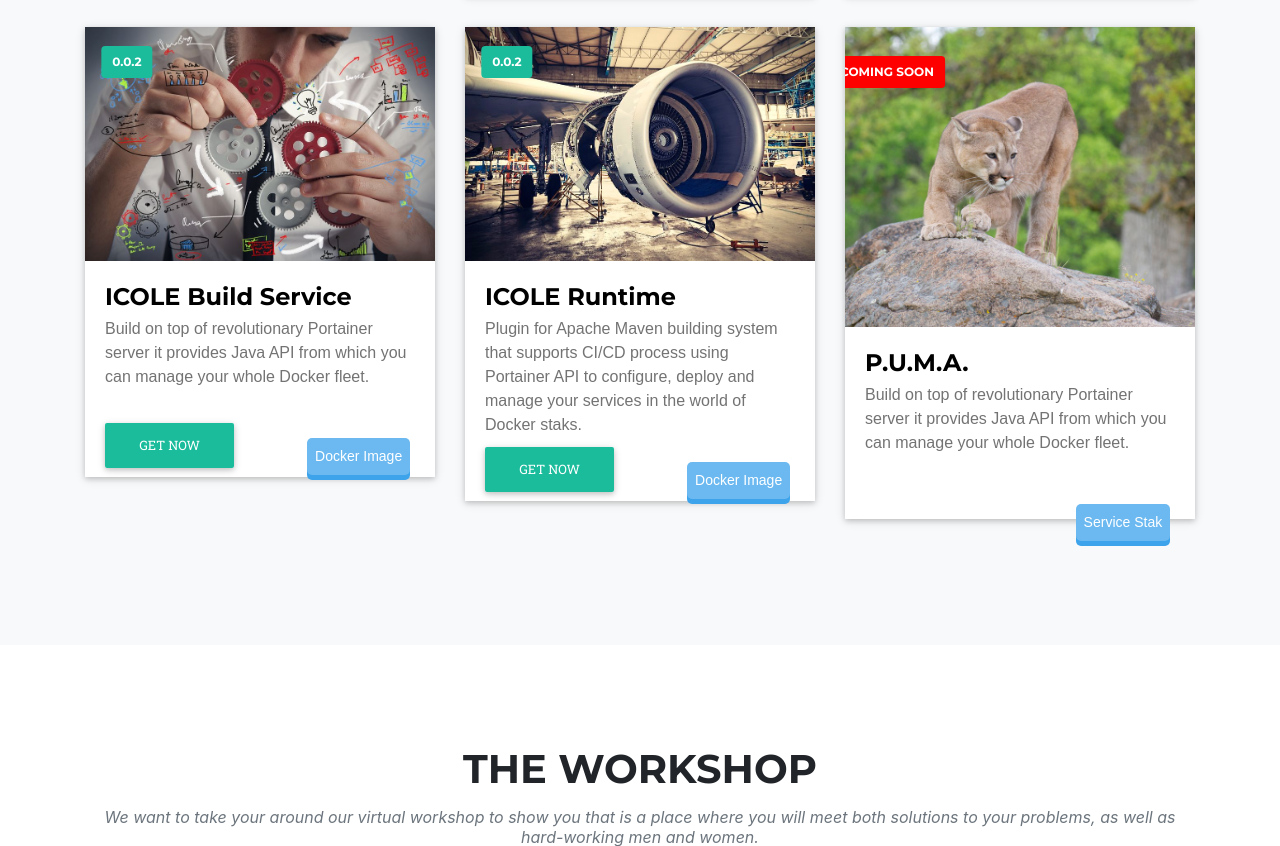
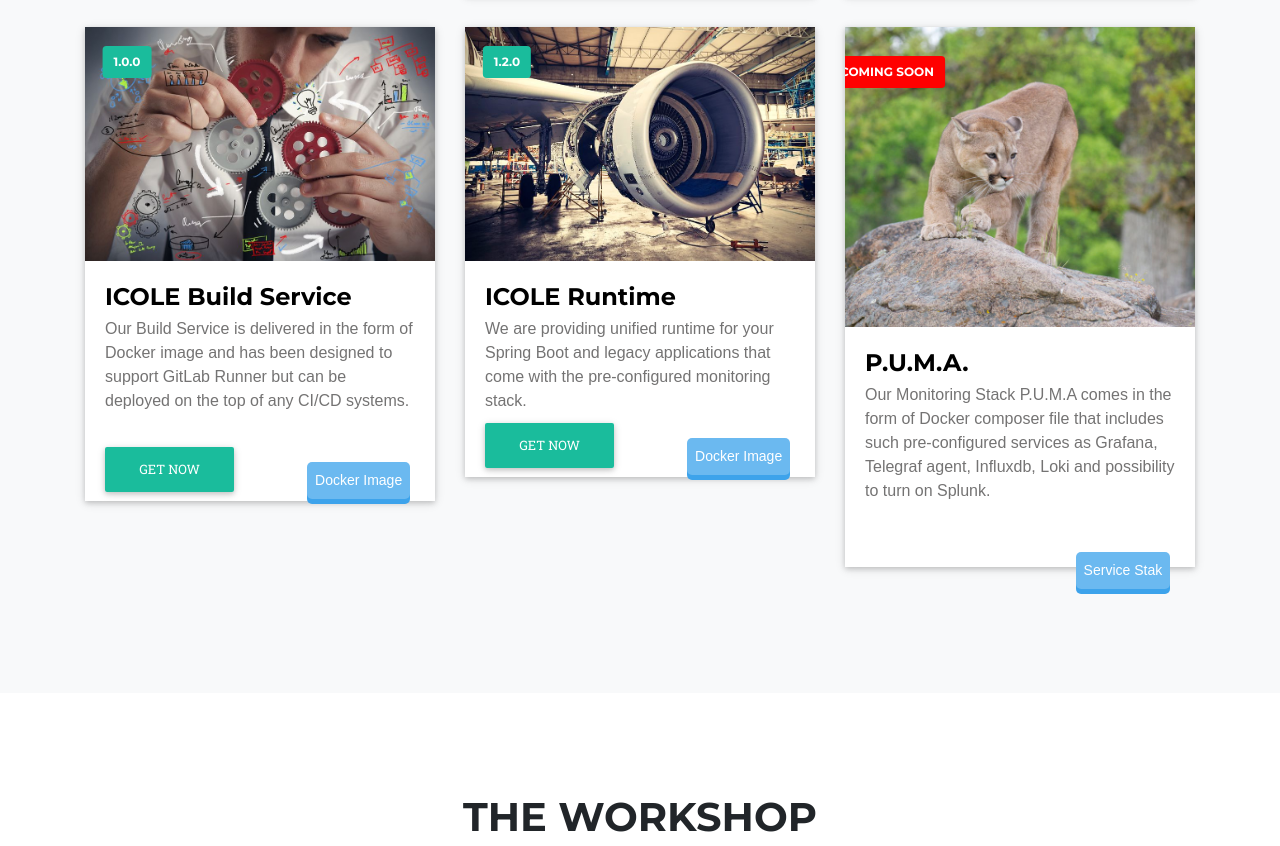
Before and after one commit to agency-icole/agency-icole.github.io, a plain HTML site: page index.html in a window 1280 px wide. Shown: the part 2439-3285 px from the top of the page. Drawn offline with Linux system fonts and the light colour scheme; a web font is replaced by a local one.

Commit message:
projects descriptions

```diff
--- a/index.html
+++ b/index.html
@@ -228,13 +228,15 @@
                 <div class="card-content">
                     <div class="card-img">
                         <img src="./img/project/build.jpg" alt="">
-                        <span><h4>0.0.2</h4></span>
+                        <span><h4>1.0.0</h4></span>
                     </div>
                     <div class="card-desc">
                         <h3>ICOLE Build Service</h3>
-                        <p>Build on top of revolutionary Portainer server it provides Java API from which you can manage
-                            your whole Docker fleet.</p><br/>
-                        <a href="https://github.com/agency-icole/portainer-api" class="btn-card">Get Now</a>
+                        <p>Our Build Service is delivered in the form of Docker image and has been designed to support
+                            GitLab
+                            Runner but can be deployed on the top of any CI/CD systems. </p><br/>
+                        <a href="https://cloud.docker.com/u/agencyicole/repository/docker/agencyicole/builder/general"
+                           class="btn-card">Get Now</a>
                         <div class="badge text-left float-right">
                             <p>Docker Image</p>
                         </div>
@@ -246,13 +248,13 @@
                 <div class="card-content">
                     <div class="card-img">
                         <img src="./img/project/engine.jpg" alt="">
-                        <span><h4>0.0.2</h4></span>
+                        <span><h4>1.2.0</h4></span>
                     </div>
                     <div class="card-desc">
                         <h3>ICOLE Runtime</h3>
-                        <p>Plugin for Apache Maven building system that supports CI/CD process using Portainer API to
-                            configure, deploy and manage your services in the world of Docker staks.</p>
-                        <a href="https://github.com/agency-icole/portainer-plugin" class="btn-card">Get Now</a>
+                        <p>We are providing unified runtime for your Spring Boot and legacy applications that come with
+                            the pre-configured monitoring stack.</p>
+                        <a href="https://hub.docker.com/r/agencyicole/runtime/" class="btn-card">Get Now</a>
                         <div class="badge text-left float-right">
                             <p>Docker Image</p>
                         </div>
@@ -261,15 +263,15 @@
             </div>
             <div class="col-md-4">
                 <div class="card-content">
-                    <div class="card-img" >
+                    <div class="card-img">
                         <img src="./img/project/puma.jpg" alt="">
                         <span style="background-color: red"> <h4>COMING SOON</h4></span>
                     </div>
                     <div class="card-desc">
                         <h3>P.U.M.A.</h3>
-                        <p>Build on top of revolutionary Portainer server it provides Java API from which you can
-                            manage
-                            your whole Docker fleet.</p><br/>
+                        <p>Our Monitoring Stack P.U.M.A comes in the form of Docker composer file that includes such
+                            pre-configured services as Grafana, Telegraf agent, Influxdb, Loki and possibility to turn
+                            on Splunk.</p><br/>
                         <div class="badge text-left float-right">
                             <p>Service Stak
                             </p>
```
